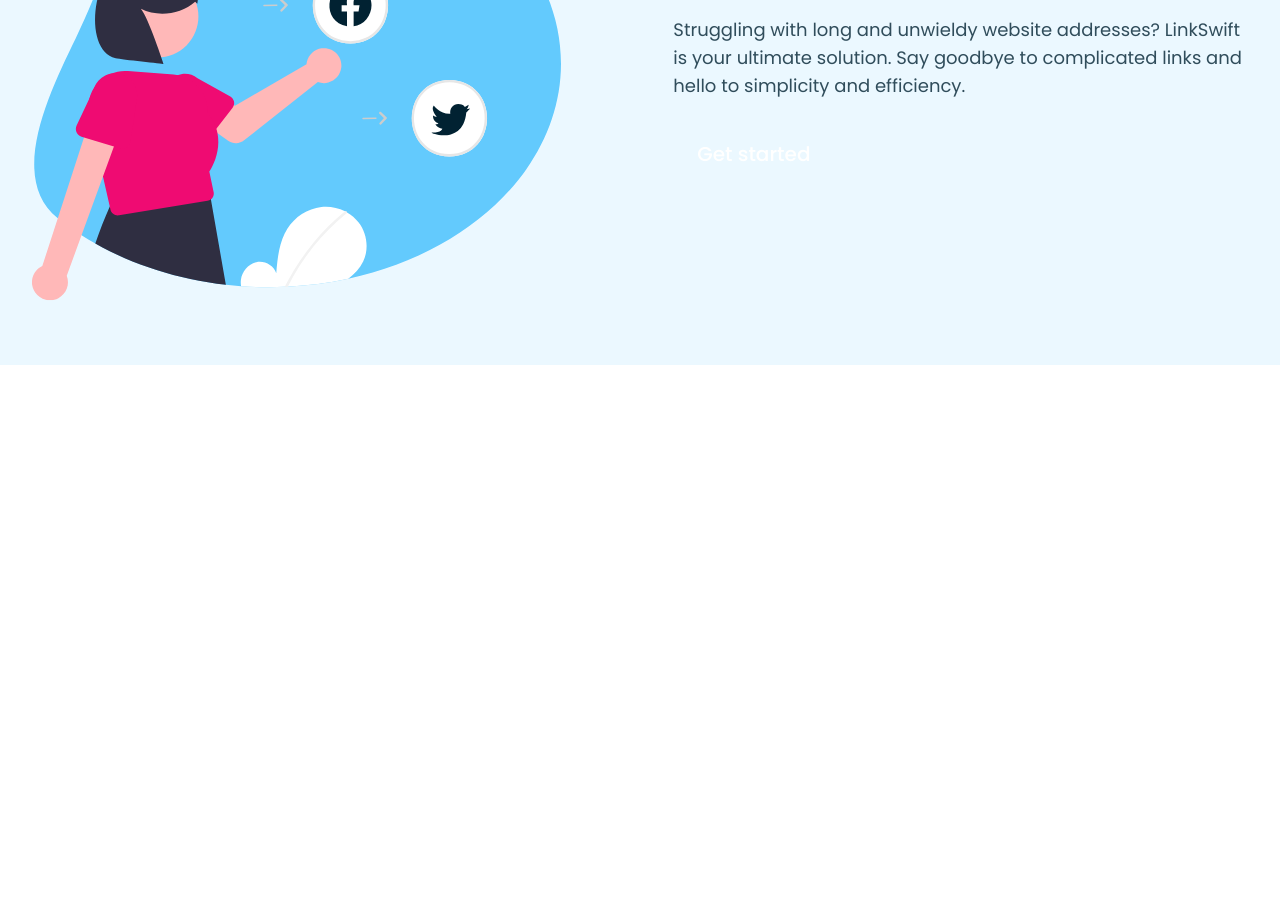
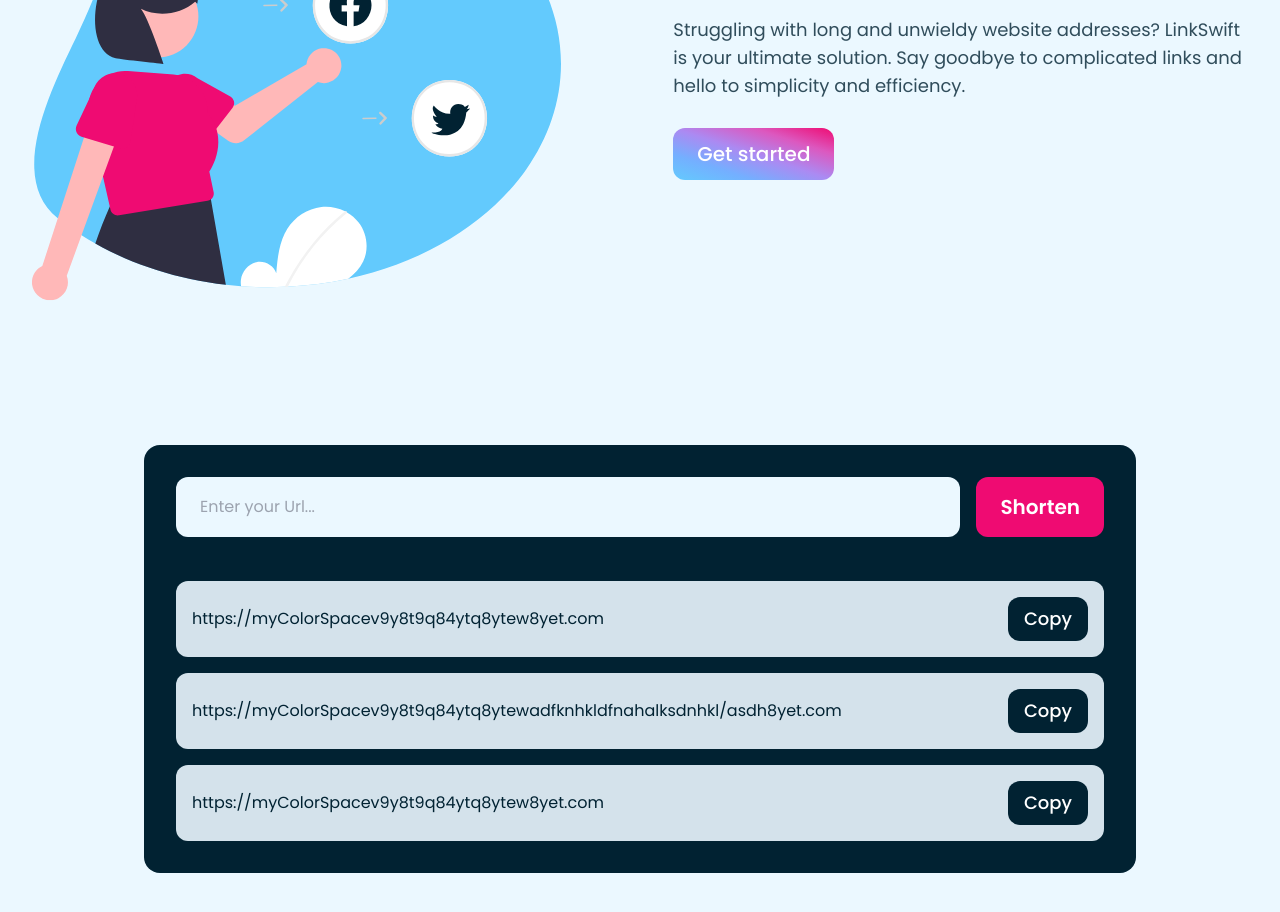
Before and after one commit to komal8556/LinkSwift-application, a React (Vite) app: page / in a window 1280 px wide. Shown: the part 340-1252 px from the top of the page. Before the commit the page ends 800 px from the top, so only its background shows below. Built offline with nearby package versions, Linux system fonts and the light colour scheme.

Commit message:
added urlShortener style

```diff
--- a/src/components/UrlShortener.jsx
+++ b/src/components/UrlShortener.jsx
@@ -1,11 +1,37 @@
 import React from 'react'
 
-const UrlShortener = () => {
+const ShortenUrlList = () => {
   return (
-    <div>
-
+    <div className='mt-8 md:mt-11  flex flex-col gap-4'>
+      <div className='flex flex-col md:flex-row gap-4 px-4 py-4 items-center bg-background/90 lg:justify-between rounded-xl text-center md:text-left'>
+        <p className='text-base text-textColor break-words w-full hover:underline'>https://myColorSpacev9y8t9q84ytq8ytew8yet.com</p>
+        <button className='bg-textColor text-white font-medium text-lg px-4 py-2 rounded-xl w-full sm:w-auto hover:bg-[#133445]'>Copy</button>
+      </div>
+      <div className='flex flex-col md:flex-row gap-4 px-4 py-4 items-center bg-background/90 lg:justify-between rounded-xl text-center md:text-left'>
+        <p className='text-base text-textColor break-words w-full hover:underline'>https://myColorSpacev9y8t9q84ytq8ytewadfknhkldfnahalksdnhkl/asdh8yet.com</p>
+        <button className='bg-textColor text-white font-medium text-lg px-4 py-2 rounded-xl w-full sm:w-auto hover:bg-[#133445] '>Copy</button>
+      </div>
+      <div className='flex flex-col md:flex-row gap-4 px-4 py-4 items-center bg-background/90 lg:justify-between rounded-xl text-center md:text-left '>
+        <p className='text-base text-textColor break-words w-full hover:underline'>https://myColorSpacev9y8t9q84ytq8ytew8yet.com</p>
+        <button className='bg-textColor text-white font-medium text-lg px-4 py-2 rounded-xl w-full sm:w-auto hover:bg-[#133445]'>Copy</button>
+      </div>
     </div>
   )
 }
 
+const UrlShortener = () => {
+  return (
+    <section className='py-20 '>
+      <form action="#" className='mx-auto  bg-textColor p-6 md:p-8 max-w-[62rem] rounded-2xl'>
+        <div className="flex flex-col gap-4 md:flex-row md:gap-3  md:justify-between">
+
+          <input type="text" className='bg-background text-textColor font-Poppins w-full rounded-xl outline-none max-w-[49rem] px-6 py-4' placeholder='Enter your Url...' />
+          <button className='bg-accent text-white font-semibold text-xl px-6 py-4 rounded-xl'>Shorten</button>
+        </div>
+        <ShortenUrlList/>
+      </form>
+    </section>
+  )
+}
+
 export default UrlShortener
--- a/src/index.css
+++ b/src/index.css
@@ -3,3 +3,7 @@
 @tailwind base;
 @tailwind components;
 @tailwind utilities;
+
+.bg-gradient{
+    background-image: linear-gradient(to left bottom, #ef0b72, #dc58bf, #ab8af2, #74afff, #63cafd);
+}
```
